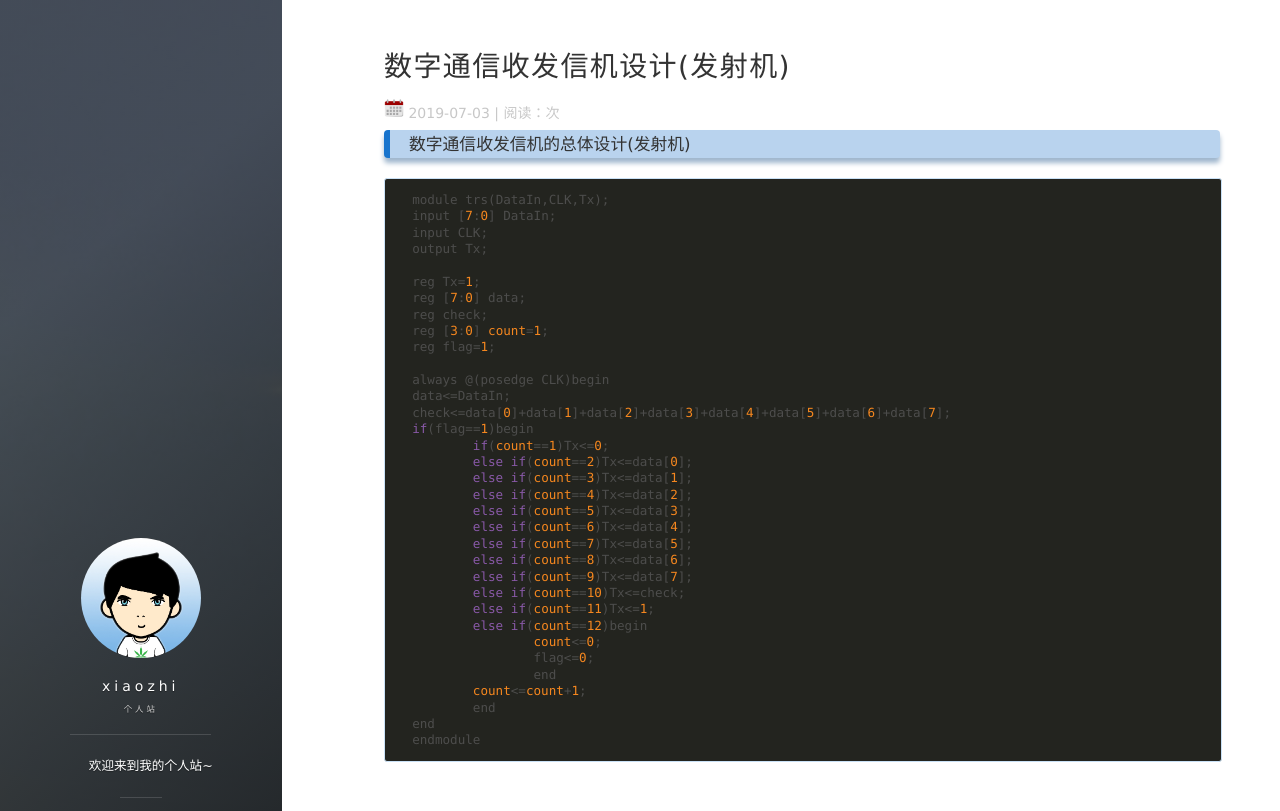
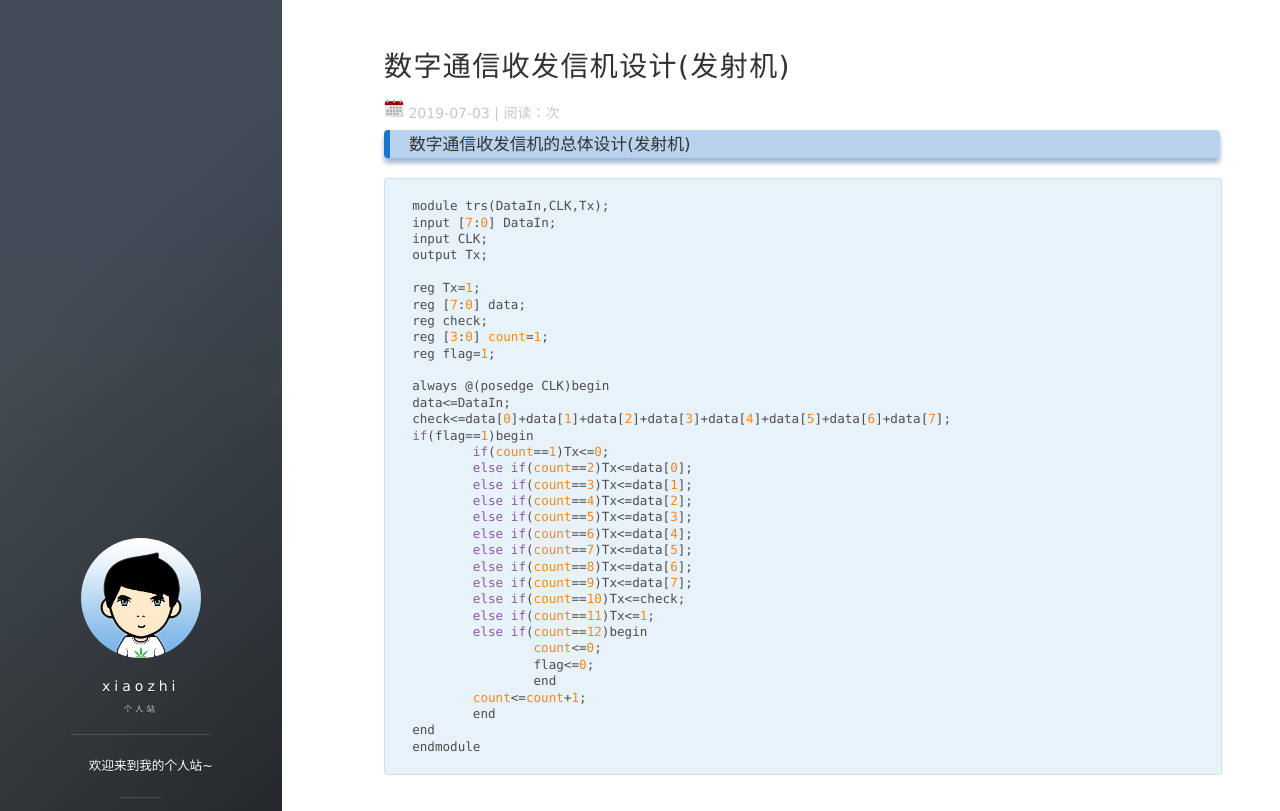
Before and after one commit to xiaozhisheji/xiaozhi.github.io, a Jekyll site: the page built from _posts/2019-07-03-数字通信收发信机的总体设计(发射机).md, in a window 1280 px wide and 1400 px high. Shown: the top 811 px of the window. Built offline with Jekyll 4.4.1, drawn with Linux system fonts in a browser that asks for light colours; nearby versions of some CDN libraries; comment, search, counter and statistics services are not loaded.

Commit message:
Update main.css

```diff
--- a/css/main.css
+++ b/css/main.css
@@ -193,10 +193,9 @@
   word-wrap: break-word; }
 
 pre {
-  display: block;
   margin-bottom: 1.3em;
-  padding: 0.5em 2.5%;
-  background: #23241f;
+  padding: 1em 2.5%;
+  background: #e8f2fb;
   border: 1px solid #c9e1f6;
   border-radius: 3px;
   font-family: Consolas, Menlo, Monaco, Lucida Console, Liberation Mono, DejaVu Sans Mono, Bitstream Vera Sans Mono, Courier New, monospace, serif;
@@ -204,7 +203,6 @@
   font-weight: normal;
   line-height: 1.3em;
   overflow: scroll; }
-
 pre code {
   padding: 0;
   background: none;
```
